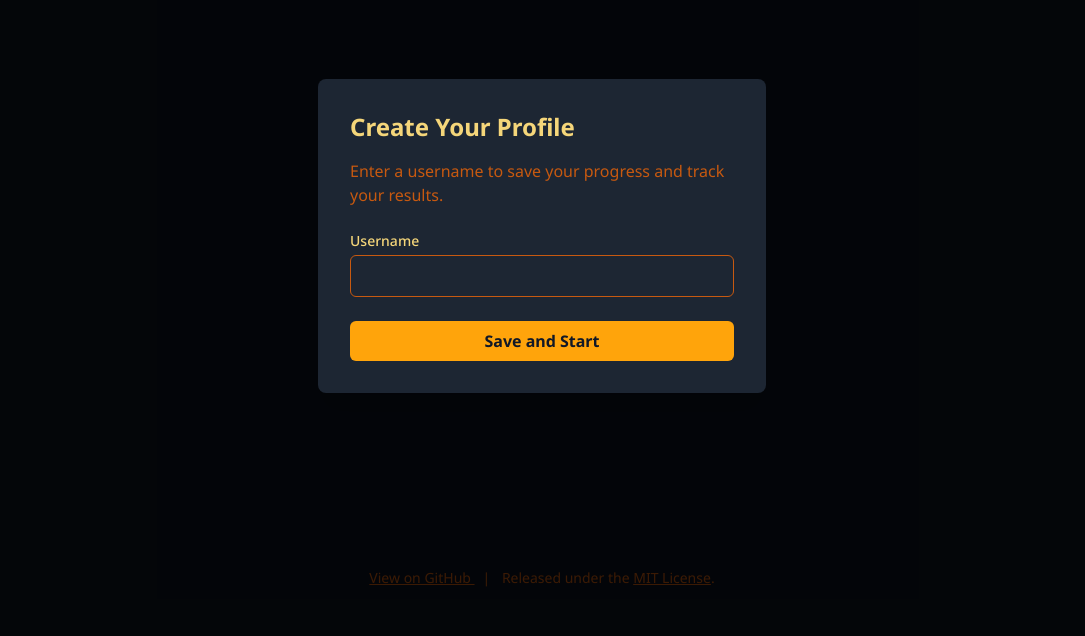
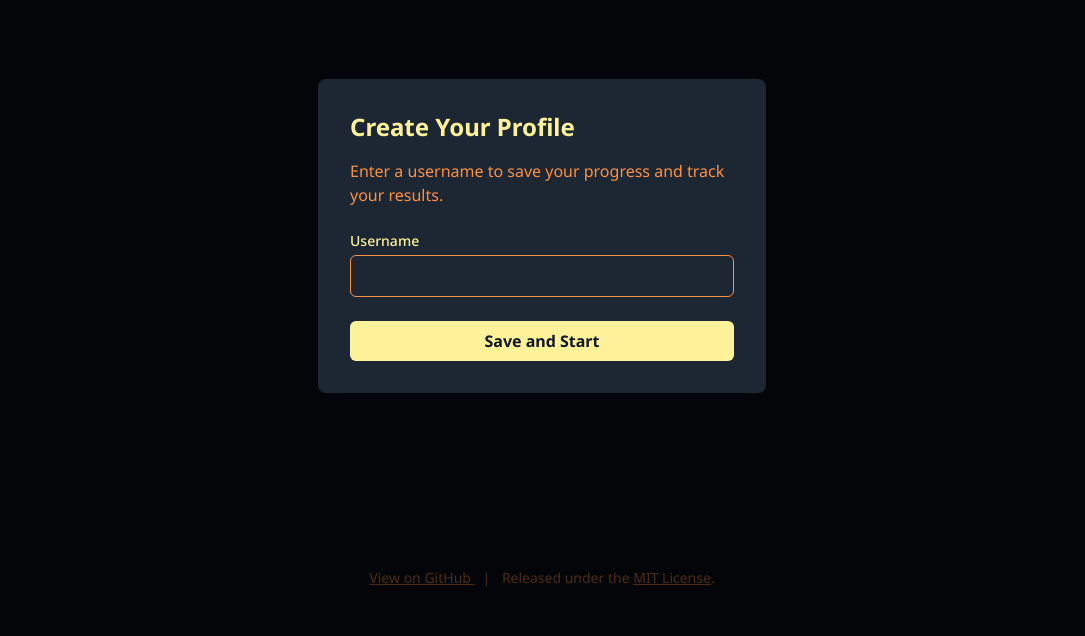
Before and after one commit to ASilver/Typing_Tomes, a plain HTML site: page Typing_Tomes_v132.html in a window 1280 px wide. Shown: the part 164-800 px from the top of the page, without its empty margins (98-1183 px from the left). Drawn offline with nearby package versions, Linux system fonts and the light colour scheme.

Commit message:
Tweaked default theme v1.32

```diff
--- a/Typing_Tomes_v131.html
+++ b/Typing_Tomes_v132.html
@@ -30,12 +30,12 @@
 			--theme-page-bg: #0D131F;
 			--theme-ui-bg: #1D2633;
 			--theme-untyped: #7C8599;
-			--theme-correct: #FFF6BC;
+			--theme-correct: #FDF3A6;
 			--theme-incorrect: #F84D6C;
 			--theme-cursor-style: underline;
-			--theme-ui-bright: #F5D67A;
-			--theme-ui-medium: #C75910;
-			--theme-ui-accent: #FFA40B;
+			--theme-ui-bright: #FDF29A;
+			--theme-ui-medium: #FC9142;
+			--theme-ui-accent: #FDF29A;
 		}
 
 		body[data-theme="espresso"] {
```
